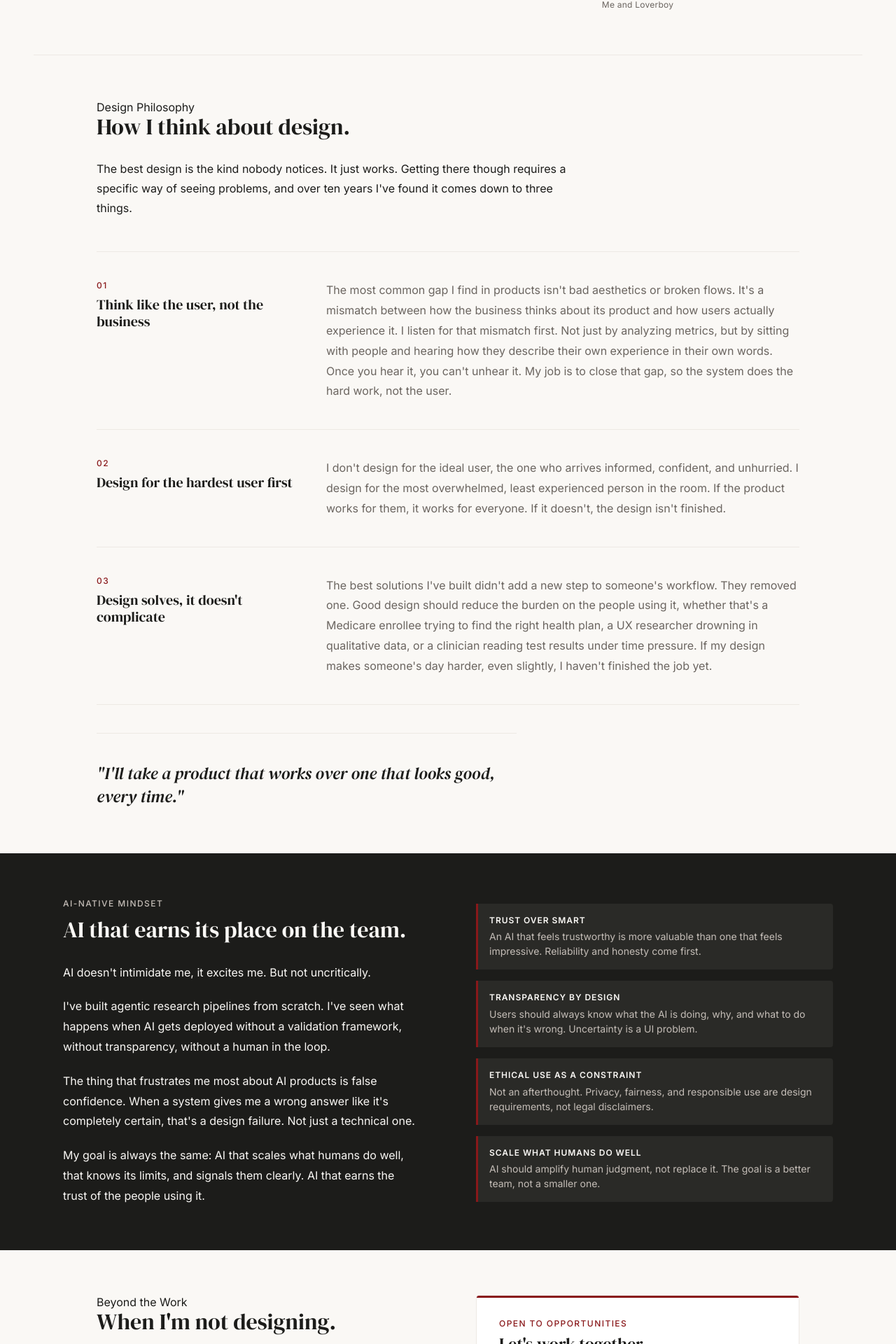
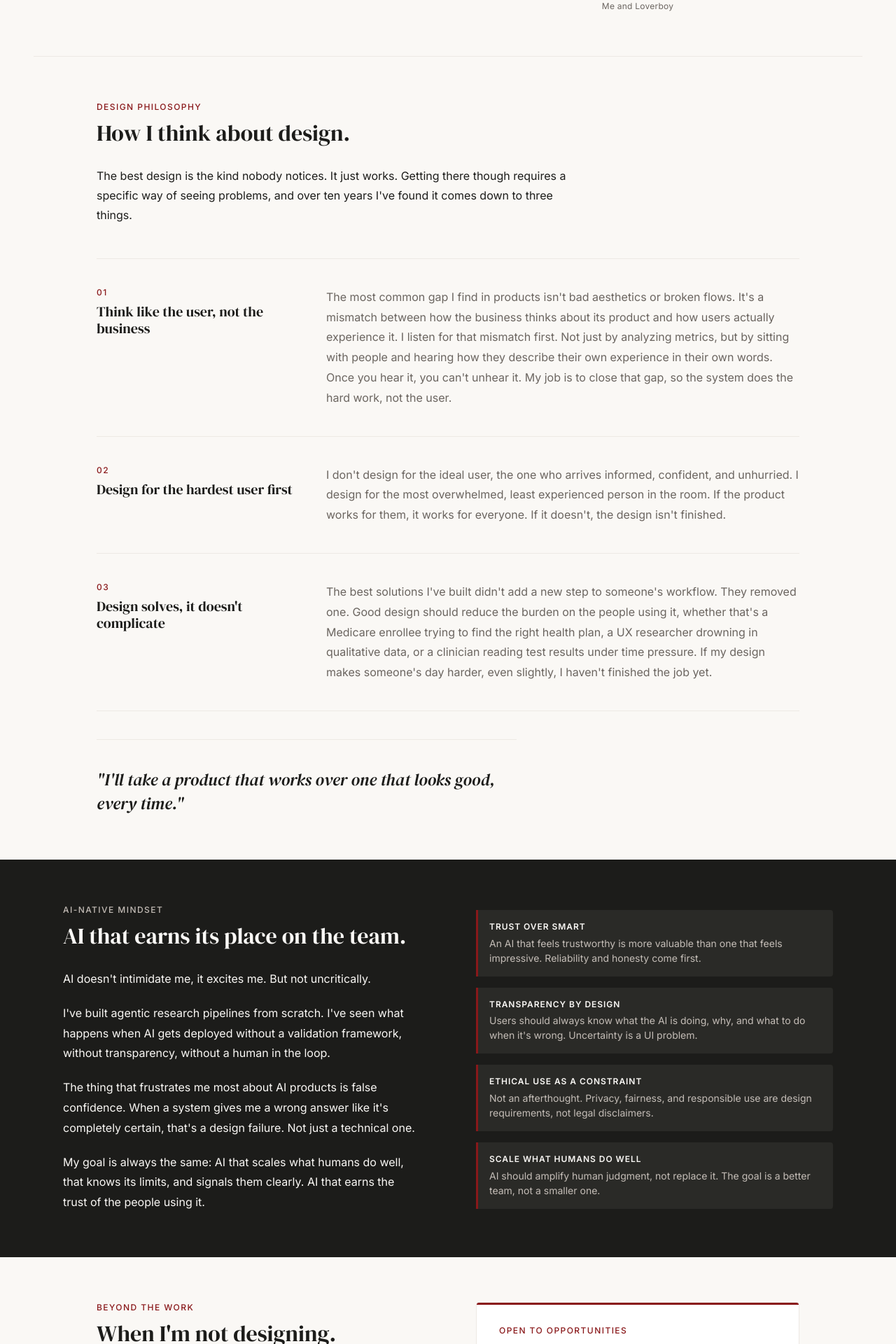
Before and after one commit to alikhandesign/alikhandesign.com, a Next.js app: page /about in a window 1280 px wide. Shown: the part 832-2752 px from the top of the page at 70% size. Built offline with nearby package versions, Linux system fonts and the light colour scheme.

Commit message:
about: replace section-label with SectionLabel component, remove inline eyebrow margins

```diff
--- a/app/about/page.tsx
+++ b/app/about/page.tsx
@@ -4,8 +4,7 @@ import Link from 'next/link'
 import { useState } from 'react'
 import ContactModal from '../components/ContactModal'
 import CalloutCard from '../components/CalloutCard'
-
-
+import SectionLabel from '../components/SectionLabel'
 
 const pillars = [
   { num: '01', title: 'Think like the user, not the business', text: 'The most common gap I find in products isn\'t bad aesthetics or broken flows. It\'s a mismatch between how the business thinks about its product and how users actually experience it. I listen for that mismatch first. Not just by analyzing metrics, but by sitting with people and hearing how they describe their own experience in their own words. Once you hear it, you can\'t unhear it. My job is to close that gap, so the system does the hard work, not the user.' },
@@ -27,7 +26,7 @@ export default function AboutPage() {
     <main>
       <div style={{ maxWidth: 'var(--max-w)', margin: '0 auto' }}>
         <header className="page-header">
-          <p className="eyebrow" style={{ marginBottom: '0.6rem' }}>About Me</p>
+          <SectionLabel label="About Me" />
           <h1 className="font-serif page-title-lg" style={{ fontSize: '3rem', fontWeight: 400, lineHeight: 1.1, marginBottom: '0.75rem' }}>The person behind the work.</h1>
           <p style={{ fontSize: 16, color: 'var(--text-muted)', lineHeight: 1.6, maxWidth: 580 }}>Senior Product Designer and Researcher. Open to remote and in-person opportunities anywhere.</p>
         </header>
@@ -50,7 +49,7 @@ export default function AboutPage() {
       <div className="divider" />
 
       <section style={{ maxWidth: 'var(--max-w)', margin: '0 auto' }} className="section-pad-md">
-        <p className="section-label">Design Philosophy</p>
+        <SectionLabel label="Design Philosophy" />
         <h2 className="font-serif section-title" style={{ fontSize: '2rem', fontWeight: 400, marginBottom: '1.75rem', lineHeight: 1.15 }}>How I think about design.</h2>
         <p style={{ fontSize: 16, color: 'var(--text)', lineHeight: 1.75, marginBottom: '3rem', maxWidth: 680 }}>The best design is the kind nobody notices. It just works. Getting there though requires a specific way of seeing problems, and over ten years I've found it comes down to three things.</p>
         <div>
@@ -73,7 +72,7 @@ export default function AboutPage() {
         <div style={{ maxWidth: 'var(--max-w)', margin: '0 auto' }}>
           <div className="grid-2-wide" style={{ alignItems: 'start' }}>
             <div>
-              <p className="eyebrow-dark" style={{ marginBottom: 'var(--space-3)' }}>AI-Native Mindset</p>
+              <SectionLabel label="AI-Native Mindset" variant="dark" />
               <h2 className="font-serif" style={{ fontSize: '2rem', fontWeight: 400, color: 'var(--bg)', lineHeight: 1.15, marginBottom: '1.75rem' }}>AI that earns its place on the team.</h2>
               {["AI doesn't intimidate me, it excites me. But not uncritically.", "I've built agentic research pipelines from scratch. I've seen what happens when AI gets deployed without a validation framework, without transparency, without a human in the loop.", "The thing that frustrates me most about AI products is false confidence. When a system gives me a wrong answer like it's completely certain, that's a design failure. Not just a technical one.", "My goal is always the same: AI that scales what humans do well, that knows its limits, and signals them clearly. AI that earns the trust of the people using it."].map((p, i, arr) => (
                 <p key={i} style={{ fontSize: 16, color: 'var(--bg)', lineHeight: 1.8, marginBottom: i < arr.length - 1 ? '1.25rem' : 0 }}>{p}</p>
@@ -91,7 +90,7 @@ export default function AboutPage() {
       <section style={{ maxWidth: 'var(--max-w)', margin: '0 auto' }} className="section-pad-md">
         <div className="grid-2-wide" style={{ alignItems: 'start' }}>
           <div>
-            <p className="section-label">Beyond the Work</p>
+            <SectionLabel label="Beyond the Work" />
             <h2 className="font-serif section-title" style={{ fontSize: '2rem', fontWeight: 400, lineHeight: 1.15, marginBottom: '1.75rem' }}>When I'm not designing.</h2>
             {["When I'm not designing, I'm usually outside. Camping, hiking, overlanding. I've spent the last few years working remotely and using that freedom to explore. Chappie, my dog, has strong opinions about all of it.", "I care a lot about animals. I volunteer with Austin Pets Alive, Animal Haven, and the ASPCA. I also do pro bono design work through the Taproot Foundation, because good design shouldn't only be available to organizations that can afford it.", "I'm also into horror fiction, cooking, films, art, and video games, roughly in that order depending on the week."].map((p, i, arr) => (
               <p key={i} style={{ fontSize: 16, color: 'var(--text-muted)', lineHeight: 1.8, marginBottom: i < arr.length - 1 ? '1.25rem' : 0 }}>{p}</p>
@@ -100,7 +99,7 @@ export default function AboutPage() {
           <div style={{ display: 'flex', alignItems: 'center' }}>
             <div style={{ background: 'var(--surface)', border: '1px solid var(--border)', borderRadius: 'var(--radius)', padding: 'var(--space-8)', position: 'relative', overflow: 'hidden', width: '100%' }}>
               <div style={{ position: 'absolute', top: 0, left: 0, right: 0, height: 3, background: 'var(--accent)' }} />
-              <p className="eyebrow" style={{ marginBottom: 'var(--space-2)' }}>Open to Opportunities</p>
+              <SectionLabel label="Open to Opportunities" />
               <h3 className="font-serif" style={{ fontSize: 'var(--text-2xl)', fontWeight: 400, lineHeight: 1.2, marginBottom: 'var(--space-3)' }}>Let's work together.</h3>
               <p style={{ fontSize: 'var(--text-base)', color: 'var(--text-muted)', lineHeight: 1.7, marginBottom: 'var(--space-6)' }}>I'm actively looking for senior product design and AI-focused roles. If you think there's a fit, I'd love to talk.</p>
               <button onClick={() => setModalOpen(true)} className="btn-primary">Get in touch <span aria-hidden="true">→</span></button>
```
